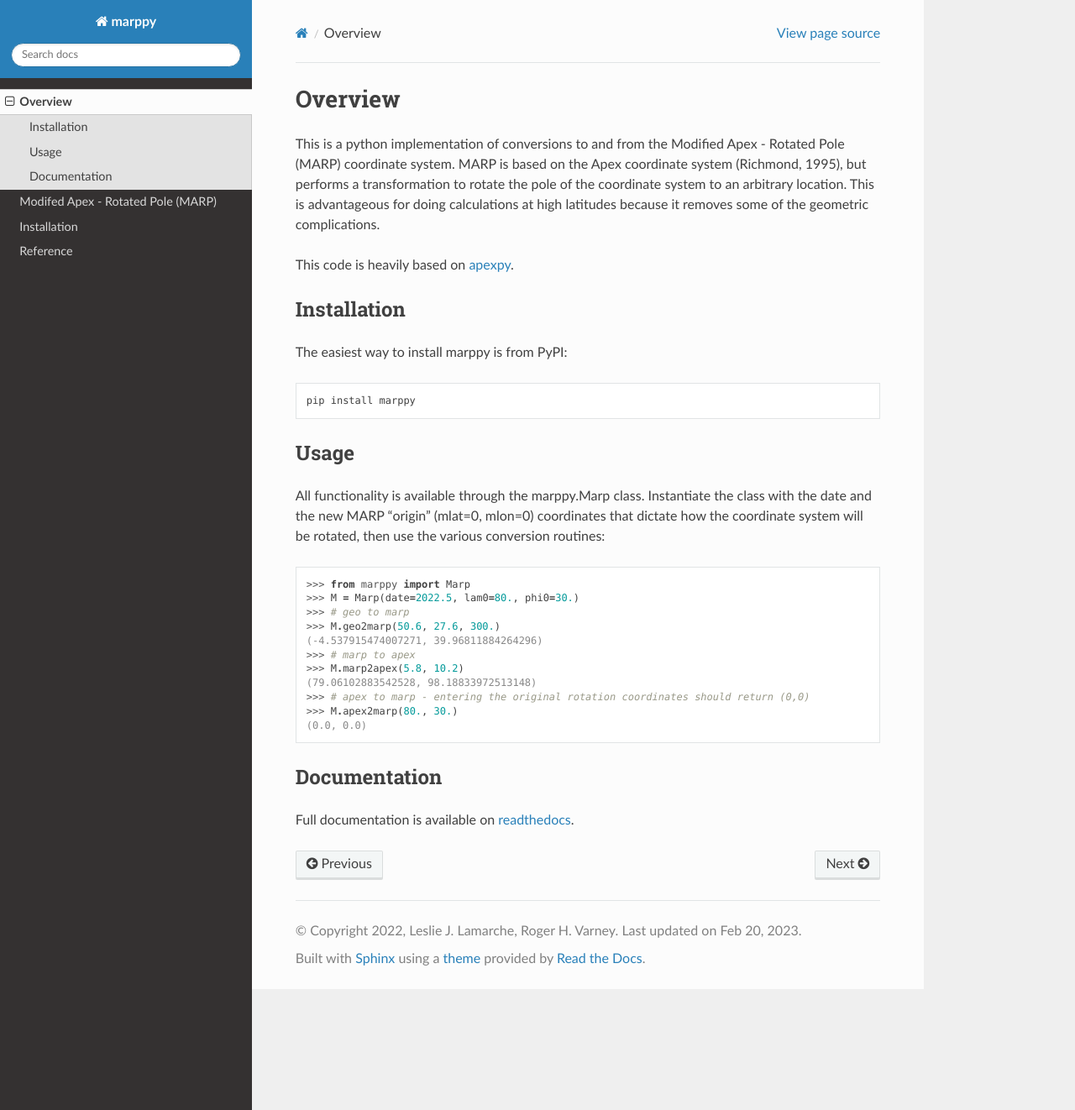
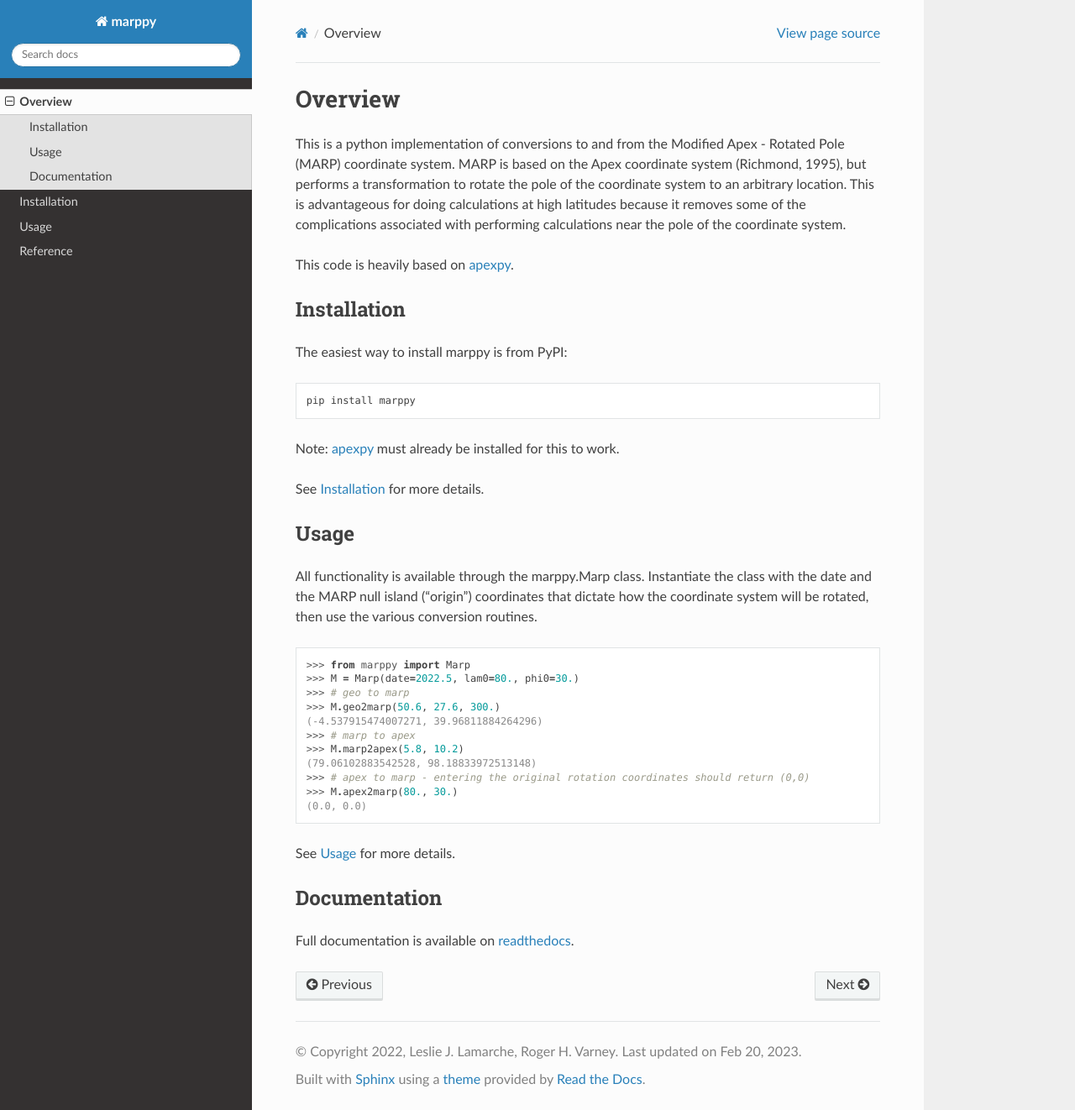
Before and after one commit to amisr/marppy, a Sphinx documentation site: the page built from docs/readme.rst, in a window 1280 px wide and 1322 px high. Shown: the whole window at 84% size. Built offline with Sphinx 7.4.7 and the Read the Docs theme 2.0.0, drawn with Linux system fonts in a browser that asks for light colours; pages that are not in the unit, such as notebooks, are missing from menus.

Commit message:
Minor corrections to documentation and expand on usage examples.

```diff
--- a/README.rst
+++ b/README.rst
@@ -1,7 +1,8 @@
 Overview
 ==========
 
-This is a python implementation of conversions to and from the Modified Apex - Rotated Pole (MARP) coordinate system.  MARP is based on the Apex coordinate system (Richmond, 1995), but performs a  transformation to rotate the pole of the coordinate system to an arbitrary location.  This is advantageous for doing calculations at high latitudes because it removes some of the geometric complications.
+This is a python implementation of conversions to and from the Modified Apex - Rotated Pole (MARP) coordinate system.  MARP is based on the Apex coordinate system (Richmond, 1995), but performs a  transformation to rotate the pole of the coordinate system to an arbitrary location.  This is advantageous for doing calculations at high latitudes because it removes some of the complications
+associated with performing calculations near the pole of the coordinate system.
 
 This code is heavily based on `apexpy <https://github.com/aburrell/apexpy>`_.
 
@@ -9,15 +10,23 @@ This code is heavily based on `apexpy <https://github.com/aburrell/apexpy>`_.
 Installation
 ------------
 
-The easiest way to install marppy is from PyPI::
+The easiest way to install marppy is from PyPI:
+
+.. code-block::
 
   pip install marppy
+
+Note: `apexpy <https://apexpy.readthedocs.io/en/latest/installation.html>`_ must already be installed for this to work.
+
+See :ref:`Installation` for more details.
 
 
 Usage
 -----
 
-All functionality is available through the marppy.Marp class. Instantiate the class with the date and the new MARP "origin" (mlat=0, mlon=0) coordinates that dictate how the coordinate system will be rotated, then use the various conversion routines::
+All functionality is available through the marppy.Marp class. Instantiate the class with the date and the MARP null island ("origin") coordinates that dictate how the coordinate system will be rotated, then use the various conversion routines.
+
+.. code-block:: python
 
   >>> from marppy import Marp
   >>> M = Marp(date=2022.5, lam0=80., phi0=30.)
@@ -31,6 +40,8 @@ All functionality is available through the marppy.Marp class. Instantiate the cl
   >>> M.apex2marp(80., 30.)
   (0.0, 0.0)
 
+See :ref:`Usage` for more details.
+
 
 Documentation
 -------------
--- a/docs/index.rst
+++ b/docs/index.rst
@@ -10,8 +10,9 @@ Welcome to marppy's documentation!
    :maxdepth: 2
 
    readme
-   marp
+   .. marp
    installation
+   usage
    reference
 
 
```
Also changed, not shown: docs/installation.rst (+9 -3 lines), docs/usage.rst (added, +62 -0 lines).
